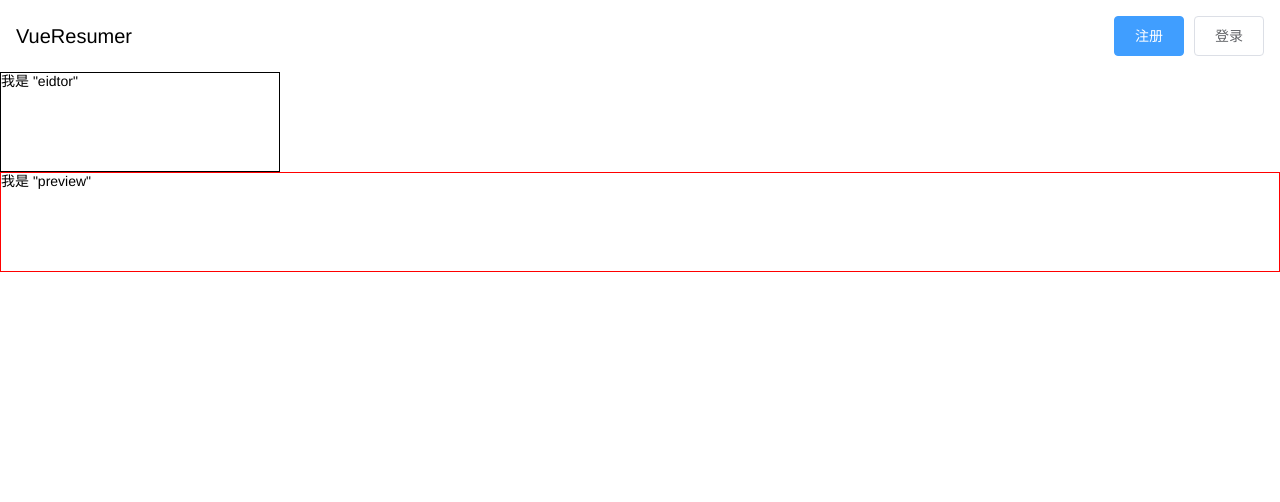
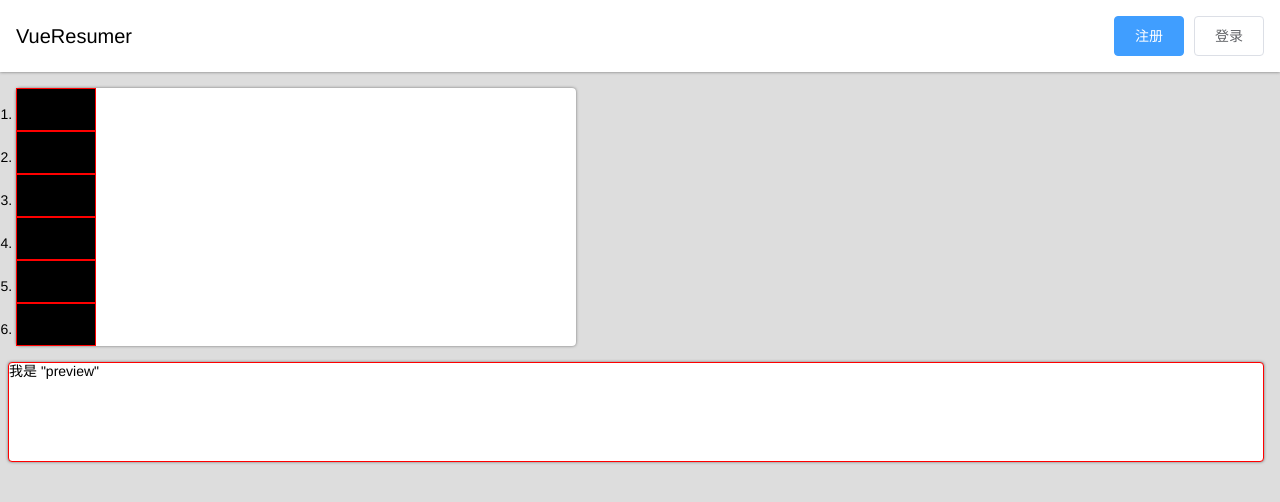
Before and after one commit to weiyanqin/vue-onlineResumeEditor, a Vue app: page / in a window 1280 px wide. Shown: the top 502 px of the page. Built offline with nearby package versions, Linux system fonts and the light colour scheme.

Commit message:
import eleme element

```diff
--- a/index.html
+++ b/index.html
@@ -3,7 +3,7 @@
   <head>
     <meta charset="utf-8">
     <meta name="viewport" content="width=device-width,initial-scale=1.0">
-    <title>vue-online-resume-editor</title>
+    <script src="//at.alicdn.com/t/font_785299_n52el7otxeg.js"></script>
   </head>
   <body>
     <div id="app"></div>
--- a/src/App.vue
+++ b/src/App.vue
@@ -37,17 +37,35 @@ html, body, #app{
 }
 
 .topbar {
+  box-shadow:  0 0 3px hsla(0,0,0,0.5);
+  position: relative;
+  z-index: 1;
+}
 
+.icon {
+  width: 1em; height: 1em;
+  vertical-align: -0.15em;
+  fill: currentColor;
+  overflow: hidden;
 }
 
 main {
   display: flex;
   flex: 1;
+  background: #DDD;
   > .editor {
-    width: 20em;
+    width: 40em;
+    margin: 16px 8px 16px 16px;
+    background:   white;
+    box-shadow:  0 0 3px hsla(0,0,0,0.5);
+    border-radius: 4px;
   }
   > .preview {
     flex: 1;
+    margin: 16px 16px 16px 8px;
+    background: white;
+    box-shadow:  0 0 3px hsla(0,0,0,0.5);
+    border-radius: 4px;
   }
 }
 </style>
--- a/src/components/Editor.vue
+++ b/src/components/Editor.vue
@@ -1,12 +1,69 @@
 <template>
     <div id="editor">
-        我是 "eidtor"
+        <nav>
+            <ol>
+              <li class="active">
+                  <svg class="icon" aria-hidden="">
+                    <use xlink:href="#icon-shenfenzheng"></use>
+                  </svg>
+              </li>
+               <li>
+                  <svg class="icon" aria-hidden="">
+                    <use xlink:href="#icon-iconset0190"></use>
+                  </svg>
+              </li>
+               <li>
+                  <svg class="icon" aria-hidden="">
+                    <use xlink:href="#icon-shu"></use>
+                  </svg>
+              </li>
+               <li>
+                  <svg class="icon" aria-hidden="">
+                    <use xlink:href="#icon-shoucang"></use>
+                  </svg>
+              </li>
+               <li>
+                  <svg class="icon" aria-hidden="">
+                    <use xlink:href="#icon-jiangbei"></use>
+                  </svg>
+              </li>
+               <li>
+                  <svg class="icon" aria-hidden="">
+                    <use xlink:href="#icon-weibiaoti-"></use>
+                  </svg>
+              </li>
+            </ol>
+        </nav>
+        <ol class="panes"></ol>
     </div>
 </template>
 
-<style>
+<style lang="scss">
 #editor {
-  border: 1px solid black;
-  min-height: 100px;
+    min-height: 100px;
+    display: flex;
+    >nav{
+        background: #000;
+        width: 80px;
+        > ol > li{
+            border: 1px solid red;
+            padding: 8px 0;
+            text-align: center;
+        }
+         .icon{
+            width: 24px;
+            height: 24px;
+            fill: white;
+
+
+        }
+        &.active{
+            background: white;
+            >.icon{
+                fill: black;
+            }
+        }
+    }
+
 }
 </style>
```
